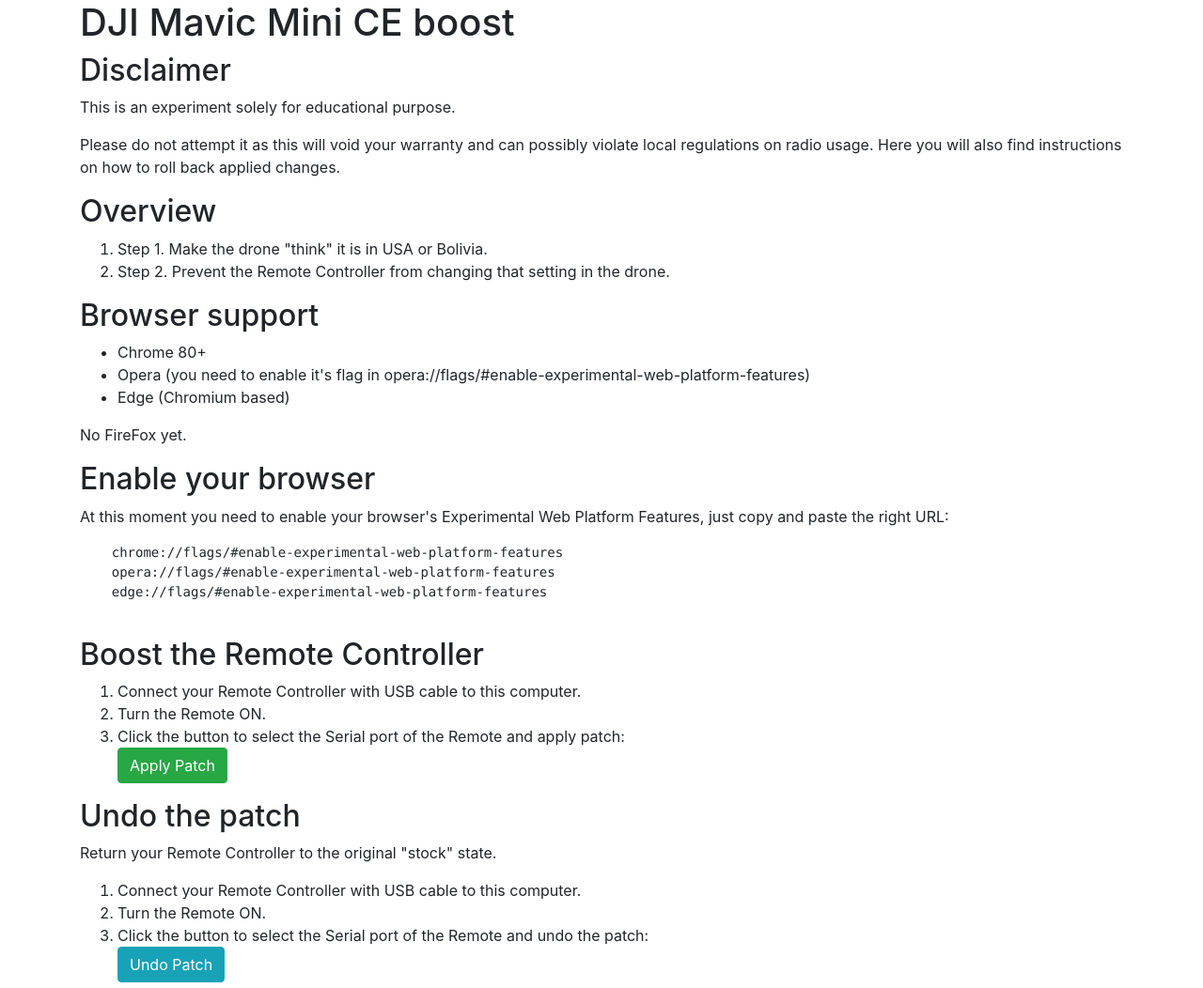
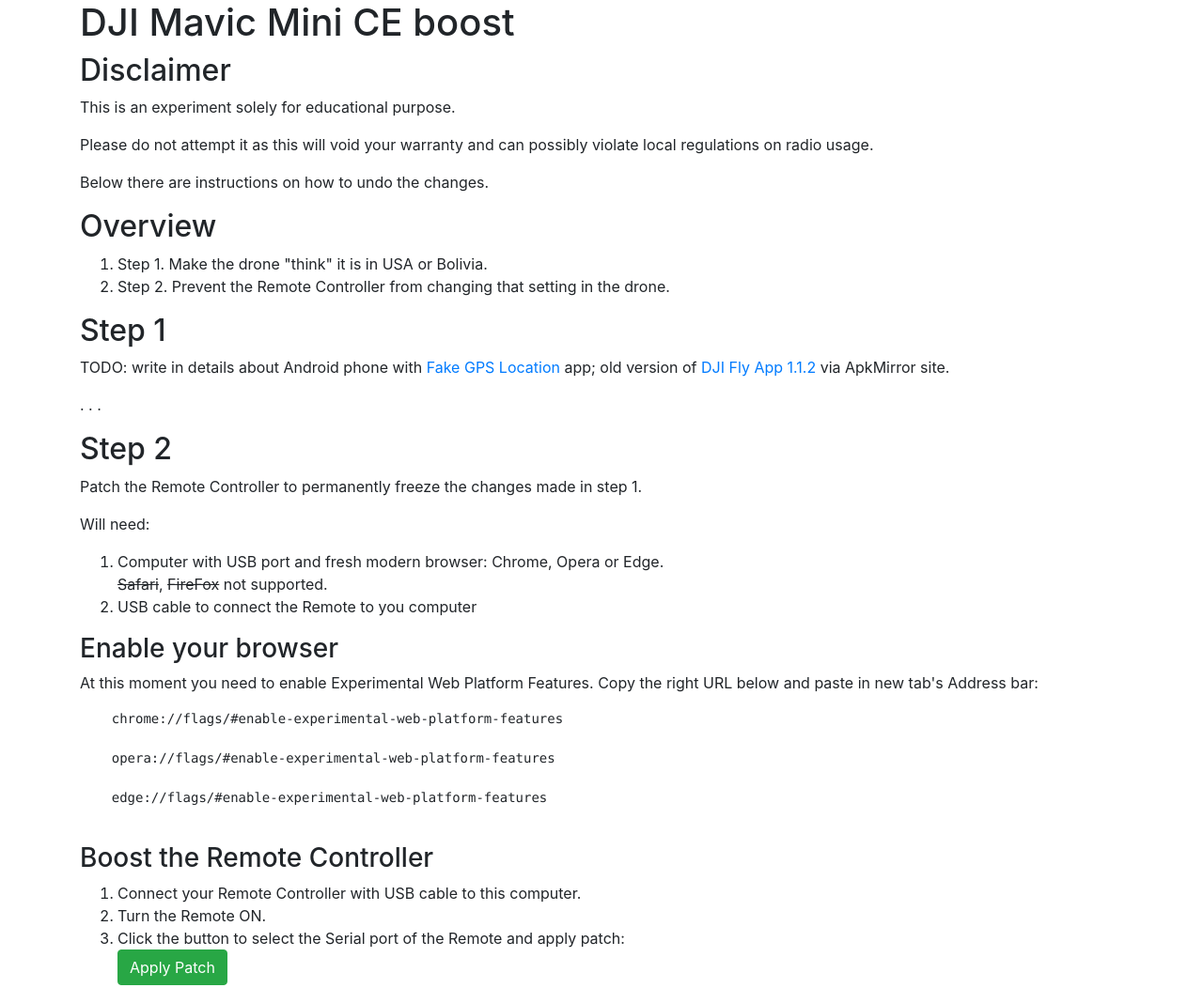
Before and after one commit to mavic-mini-ce-boost/mavic-mini-ce-boost.github.io, a plain HTML site: page index.html in a window 1280 px wide. Shown: the top 1052 px of the page at 94% size. Drawn offline with nearby package versions, Linux system fonts and the light colour scheme.

Commit message:
More text

```diff
--- a/index.html
+++ b/index.html
@@ -13,7 +13,8 @@
 
     <h2>Disclaimer</h2>
     <p>This is an experiment solely for educational purpose.</p>
-    <p>Please do not attempt it as this will void your warranty and can possibly violate local regulations on radio usage. Here you will also find instructions on how to roll back applied changes.</p>
+    <p>Please do not attempt it as this will void your warranty and can possibly violate local regulations on radio usage.</p>
+    <p>Below there are instructions on how to undo the changes.</p>
 
     <h2>Overview</h2>
     <!--<p>Mavic Mini comes in several hardware versions for different markets. FCC for USA, CE for Europe and there's a version for Japan. FCC, CE and Japanese version all differ in hardware of the aircraft (AC) and the remote controller (RC).</p>-->
@@ -22,23 +23,40 @@
       <li>Step 2. Prevent the Remote Controller from changing that setting in the drone.</li>
     </ol>
 
-    <h2>Browser support</h2>
-    <ul>
-      <li>Chrome 80+</li>
-      <li>Opera (you need to enable it's flag in opera://flags/#enable-experimental-web-platform-features)</li>
-      <li>Edge (Chromium based)</li>
-    </ul>
-    <p>No FireFox yet.</p>
+    <h2>Step 1</h2>
+    <p>TODO: write in details about Android phone with
+      <a href="https://play.google.com/store/apps/details?id=com.lexa.fakegps" target="_blank">
+        Fake GPS Location
+      </a>
+      app;
+      old version of
+      <a href="https://www.apkmirror.com/apk/dji-technology-co-ltd/dji-fly/dji-fly-1-1-2-release/dji-fly-1-1-2-2-android-apk-download/" target="_blank">
+        DJI Fly App 1.1.2
+      </a>
+      via ApkMirror site.</p>
+      <p>. . .</p>
 
-    <h2>Enable your browser</h2>
-    <p>At this moment you need to enable your browser's Experimental Web Platform Features, just copy and paste the right URL:</p>
+    <h2>Step 2</h2>
+    <p>Patch the Remote Controller to permanently freeze the changes made in step 1.</p>
+    <p>Will need:
+      <ol>
+        <li>Computer with USB port and fresh modern browser: Chrome, Opera or Edge.
+          <br><s>Safari</s>, <s>FireFox</s> not supported.</li>
+        <li>USB cable to connect the Remote to you computer</li>
+      </ol>
+    </p>
+
+    <h3>Enable your browser</h3>
+    <p>At this moment you need to enable Experimental Web Platform Features. Copy the right URL below and paste in new tab's Address bar:</p>
     <pre>
     chrome://flags/#enable-experimental-web-platform-features
+
     opera://flags/#enable-experimental-web-platform-features
+
     edge://flags/#enable-experimental-web-platform-features
     </pre>
 
-    <h2>Boost the Remote Controller</h2>
+    <h3>Boost the Remote Controller</h3>
     <ol>
       <li>Connect your Remote Controller with USB cable to this computer.</li>
       <li>Turn the Remote ON.</li>
@@ -61,7 +79,7 @@
       </button>
     </div>
 
-    <h2>Undo the patch</h2>
+    <h3>Undo the patch</h3>
     <p>Return your Remote Controller to the original "stock" state.</p>
     <ol>
       <li>Connect your Remote Controller with USB cable to this computer.</li>
@@ -91,7 +109,7 @@
     el.classList.remove('d-none');
   }
 
-  // Byte sequences credits: skyhack.ru
+  // Byte sequence credits: skyhack.ru
   const data = {
     boost: new Uint8Array([0x55,0x0e,0x04,0x66,0x2a,0x1b,0x07,0x27,0x40,0x06,0xfb,0x02,0xac,0x35]),
     stock: new Uint8Array([0x55,0x0e,0x04,0x66,0x2a,0x1b,0x25,0xf9,0x40,0x06,0xfb,0x03,0x9c,0x37]),
@@ -101,18 +119,18 @@
     if ('serial' in navigator) {
       try {
         const port = await navigator.serial.requestPort();
-        console.log(port);
-        const info = port.getInfo();
-        if (info.usbProductId && info.usbVendorId) {
-          if (info.usbProductId == 8  &&  info.usbVendorId == 11427) {
-            // Mavic Mini remote, for sure
-          }
-        }
+
+        // const info = port.getInfo();
+        // if (info.usbProductId && info.usbVendorId) {
+        //   if (info.usbProductId == 8  &&  info.usbVendorId == 11427) {
+        //     // Mavic Mini remote, for sure
+        //   }
+        // }
 
         await port.open({ baudRate: 9600, baudrate: 9600 }); // spelling varies
 
-        this.writer = port.writable.getWriter();
-        this.writer.write(arrayBuffer);
+        const writer = port.writable.getWriter();
+        writer.write(arrayBuffer);
 
         document.getElementById('alert-ok').classList.remove('d-none');
 
```
